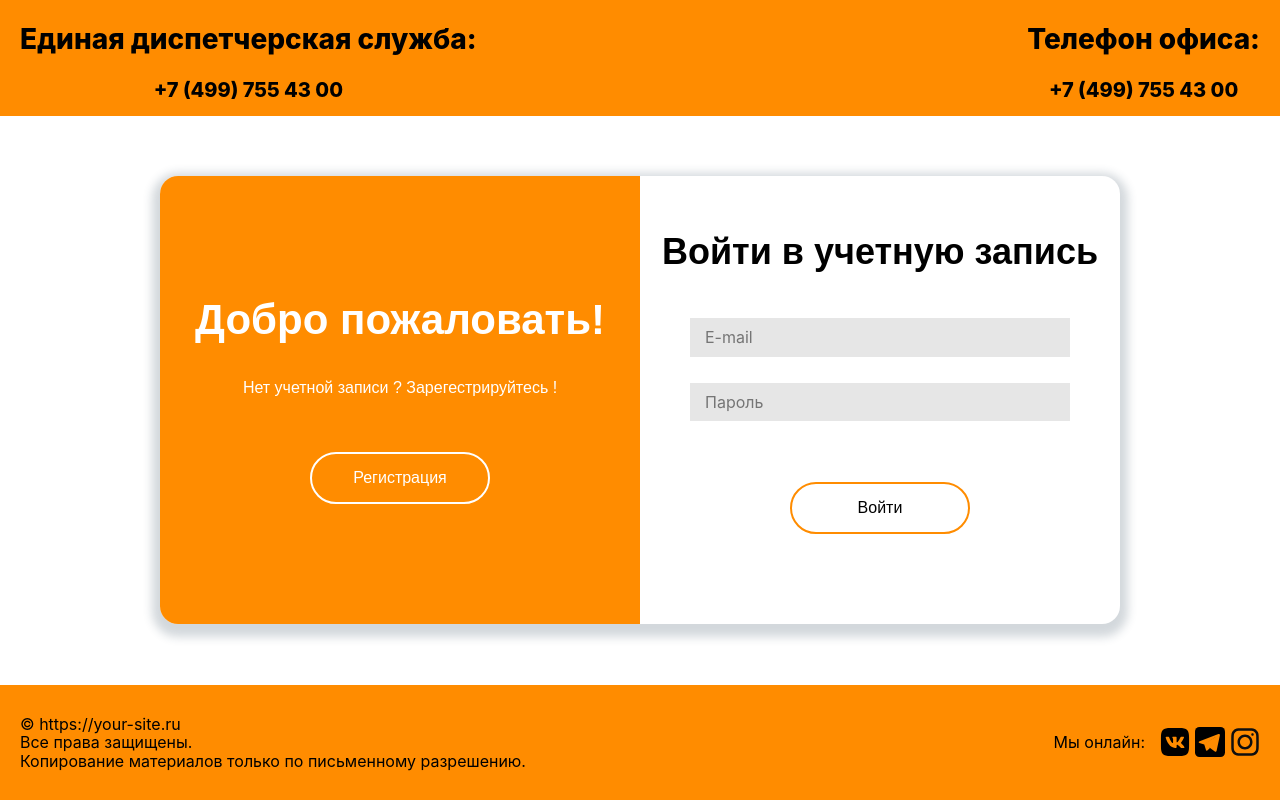
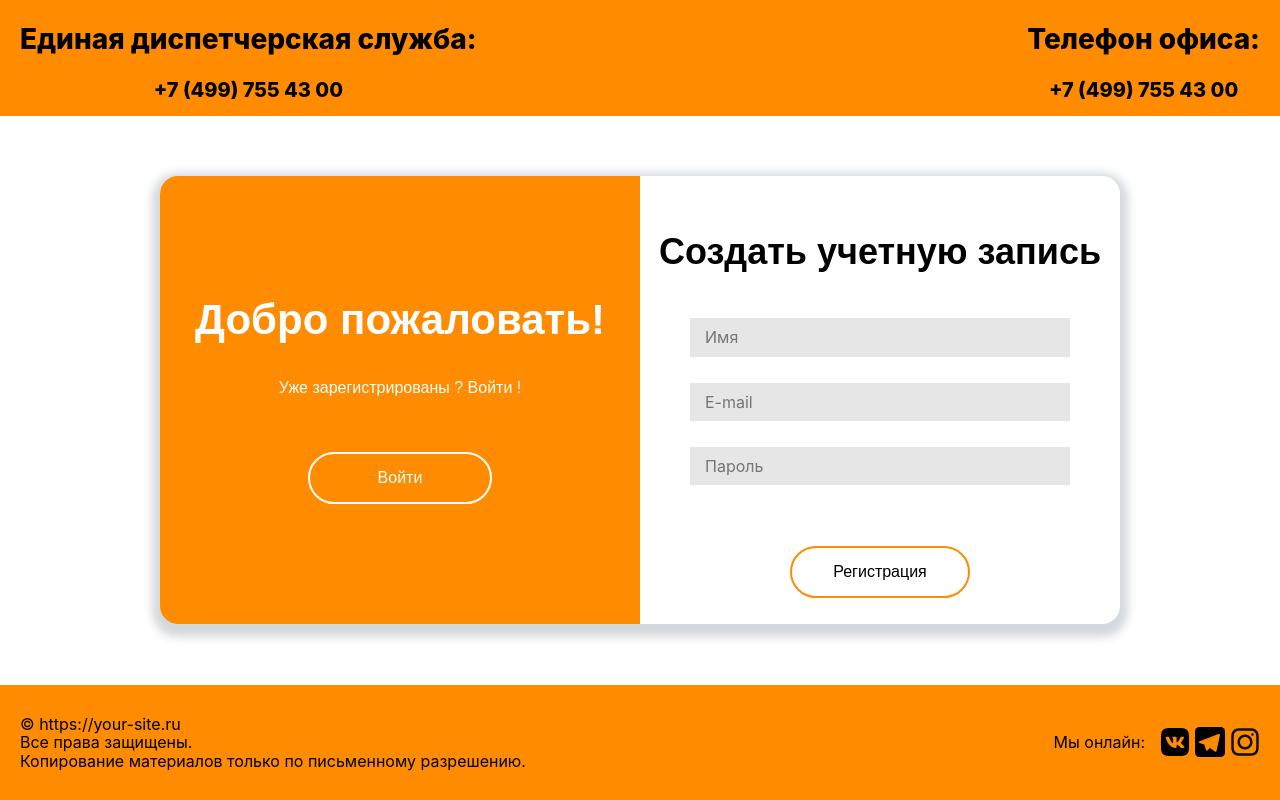
Before and after one commit to 1qqoo/communal-services, a React (Create React App) app: page /signup in a window 1280 px wide. Built offline with nearby package versions, Linux system fonts and the light colour scheme.

Commit message:
authorize

```diff
--- a/src/components/App/App.js
+++ b/src/components/App/App.js
@@ -1,10 +1,9 @@
-import React from 'react';
+import React, { useState } from 'react';
 import './App.css';
 import Header from '../Header/Header.js';
 import Main from '../Main/Main.js';
 import Footer from '../Footer/Footer.js';
 import News from '../News/News.js';
-import Navigation from '../Navigation/Navigation.js';
 
 // import { getNews } from '../../utils/NewsApi.js';
 
@@ -12,8 +11,12 @@ import { PageProvider } from '../../contexts/PageContext.js';
 import { Route, Routes } from 'react-router-dom';
 import Documents from '../Documents/Documents.js';
 import Login from '../Login/Login.js';
+import Register from '../Register/Register';
+import ProtectedRouteElement from '../../utils/ProtectedRoute';
 
 const App = () => {
+
+  const [isLoggedIn, setIsLoggedIn] = useState(false);
   // const [news, setNews] = useState([]);
 
   // async function getAllNews() {
@@ -30,13 +33,26 @@ const App = () => {
     <PageProvider>
       <div className='body'>
         <Header />
-        <Login />
-        {/* <Navigation />
         <Routes>
+          <Route element={<ProtectedRouteElement isLoggedIn={!isLoggedIn}/>}>
+            <Route
+              path="/signin"
+              element={<Login />}
+            />
+          </Route>
+          <Route element={<ProtectedRouteElement isLoggedIn={!isLoggedIn}/>}>
+            <Route
+              path="/signup"
+              element={<Register />}
+            />
+          </Route>
+          <Route element={<ProtectedRouteElement isLoggedIn={isLoggedIn}/>}>
             <Route
               path="/"
               element={<Main />}
             />
+          </Route>
+          <Route element={<ProtectedRouteElement isLoggedIn={isLoggedIn}/>}>
             <Route
               path="/news"
               element={
@@ -46,12 +62,14 @@ const App = () => {
                 />
               }
             />
-
+          </Route>
+          <Route element={<ProtectedRouteElement isLoggedIn={isLoggedIn}/>}>
             <Route
               path="/documents"
               element={<Documents />}
             />
-        </Routes> */}
+          </Route>
+        </Routes>
         <Footer />
       </div>
     </PageProvider>
--- a/src/components/Login/Login.css
+++ b/src/components/Login/Login.css
@@ -69,6 +69,8 @@
 }
 
 .login__button_type_register {
+    text-decoration: none;
+    text-align: center;
     border: 2px solid #fff;
     background-color: transparent;
     color: #fff;
--- a/src/components/Login/Login.js
+++ b/src/components/Login/Login.js
@@ -1,5 +1,7 @@
 import React from 'react';
 import './Login.css';
+
+import { Link } from 'react-router-dom';
 
 export default function Login() {
     return (
@@ -8,7 +10,7 @@ export default function Login() {
                 <div className='login__info-container'>
                     <h1 className='login__title'>Добро пожаловать!</h1>
                     <p className='login__register'>Нет учетной записи ? Зарегестрируйтесь !</p>
-                    <button className='login__button login__button_type_register'>Регистрация</button>
+                    <Link className='login__button login__button_type_register' to='/signup'>Регистрация</Link>
                 </div>
                 <div className='login__form-container'>
                     <p className='login__text'>Войти в учетную запись</p>
--- a/src/components/Main/Main.js
+++ b/src/components/Main/Main.js
@@ -3,10 +3,12 @@ import './Main.css';
 import About from '../About/About';
 import Intro from '../Intro/Intro';
 import Problems from '../Problems/Problems';
+import Navigation from '../Navigation/Navigation';
 
 const Main = () => {
   return (
     <main className="main">
+      <Navigation />
       <About />
       <Intro />
       <Problems />
--- a/src/components/Register/Register.css
+++ b/src/components/Register/Register.css
@@ -0,0 +1,143 @@
+.register {
+    margin: 0;
+    padding: 60px 0;
+    position: relative;
+}
+
+.register__container {
+    margin: 0;
+    padding: 0;
+    /* width: 400px; */
+    display: flex;
+    /* background-color: #ff8c00; */
+    position: absolute;
+    top: 50%;
+    left: 50%;
+    transform: translate(-50%, -50%);
+    border-radius: 18px;
+    -webkit-box-shadow: 0px 5px 10px 8px rgba(34, 60, 80, 0.2);
+    -moz-box-shadow: 0px 5px 10px 8px rgba(34, 60, 80, 0.2);
+    box-shadow: 0px 5px 10px 8px rgba(34, 60, 80, 0.2);
+}
+
+.register__info-container {
+    margin: 0;
+    padding: 120px 0;
+    width: 480px;
+    background-color: #ff8c00;
+    display: flex;
+    flex-direction: column;
+    /* justify-content: center; */
+    align-items: center;
+    border-top-left-radius: 18px;
+    border-bottom-left-radius: 18px;
+}
+
+.register__title {
+    margin: 0;
+    margin-bottom: 35px;
+    padding: 0;
+    color: #fff;
+    font-family: Arial, Helvetica, sans-serif;
+    font-size: 42px;
+    line-height: normal;
+    font-weight: 600;
+}
+
+.register__login {
+    margin: 0;
+    margin-bottom: 55px;
+    padding: 0;
+    color: #fff;
+    font-family: Arial, Helvetica, sans-serif;
+    font-size: 16px;
+    line-height: normal;
+    font-weight: 400;
+}
+
+.register__button {
+    margin: 0;
+    padding: 15px 0;
+    width: 180px;
+    border-radius: 50px;
+    font-family: Arial, Helvetica, sans-serif;
+    font-size: 16px;
+    line-height: normal;
+    font-weight: 400;
+    cursor: pointer;
+    transition: .3s;
+}
+
+.register__button_type_login {
+    text-decoration: none;
+    text-align: center;
+    border: 2px solid #fff;
+    background-color: transparent;
+    color: #fff;
+}
+
+.register__button_type_login:hover {
+    opacity: .7;
+}
+
+.register__form-container {
+    margin: 0;
+    padding: 0;
+    width: 480px;
+    display: flex;
+    flex-direction: column;
+    align-items: center;
+    border-top-right-radius: 18px;
+    border-bottom-right-radius: 18px;
+}
+
+.register__form {
+    margin: 0;
+    padding: 0;
+    display: flex;
+    flex-direction: column;
+    align-items: center;
+}
+
+.register__text {
+    margin: 0;
+    margin-top: 55px;
+    margin-bottom: 45px;
+    padding: 0;
+    font-family: Arial, Helvetica, sans-serif;
+    font-size: 36px;
+    line-height: normal;
+    font-weight: 600;
+}
+
+.register__box {
+    margin: 0;
+    padding: 0;
+    display: flex;
+    flex-direction: column;
+}
+
+.register__input {
+    margin: 0;
+    padding: 10px 15px;
+    border: none;
+    background-color: #e6e6e6;
+    color: #000;
+    width: 350px;
+}
+
+.register__span {
+    margin: 0;
+    padding: 5px 0;
+    height: 16px;
+}
+
+.register__button_type_register {
+    margin: 35px auto 0;
+    background-color: #fff;
+    border: 2px solid #ff8c00;
+}
+
+.register__button_type_register:hover {
+    opacity: .7;
+}
--- a/src/components/Register/Register.js
+++ b/src/components/Register/Register.js
@@ -0,0 +1,36 @@
+import React from 'react';
+import './Register.css';
+
+import { Link } from 'react-router-dom';
+
+export default function Register() {
+    return (
+        <section className='register'>
+            <div className='register__container'>
+                <div className='register__info-container'>
+                    <h1 className='register__title'>Добро пожаловать!</h1>
+                    <p className='register__login'>Уже зарегистрированы ? Войти !</p>
+                    <Link className='register__button register__button_type_login' to='/signin'>Войти</Link>
+                </div>
+                <div className='register__form-container'>
+                    <p className='register__text'>Создать учетную запись</p>
+                    <form className='register__form'>
+                        <div className='register__box'>
+                            <input className='register__input' placeholder='Имя'/>
+                            <span className='register__span'></span>
+                        </div>
+                        <div className='register__box'>
+                            <input className='register__input' placeholder='E-mail'/>
+                            <span className='register__span'></span>
+                        </div>
+                        <div className='register__box'>
+                            <input className='register__input' placeholder='Пароль'/>
+                            <span className='register__span'></span>
+                        </div>
+                        <button className='register__button register__button_type_register'>Регистрация</button>
+                    </form>
+                </div>
+            </div>
+        </section>
+    )
+}
--- /dev/null
+++ b/src/utils/ProtectedRoute.js
@@ -0,0 +1,12 @@
+import React from "react";
+import { Navigate, Outlet } from "react-router-dom";
+
+const ProtectedRouteElement = (props) => {
+    return props.isLoggedIn ? (
+        <Outlet />
+    ) : (
+        <Navigate to="/signin" replace />
+    )
+}
+
+export default ProtectedRouteElement;
```
Lines whose indentation alone changed are shown as unchanged.
